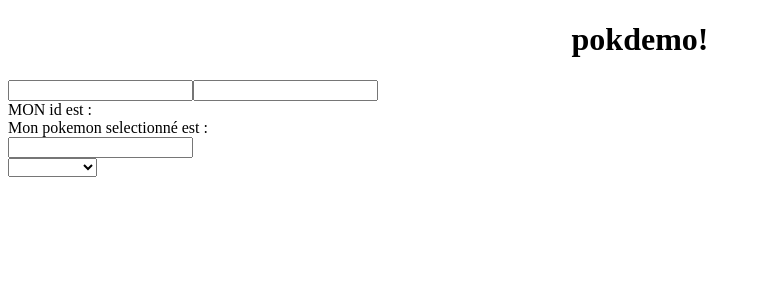
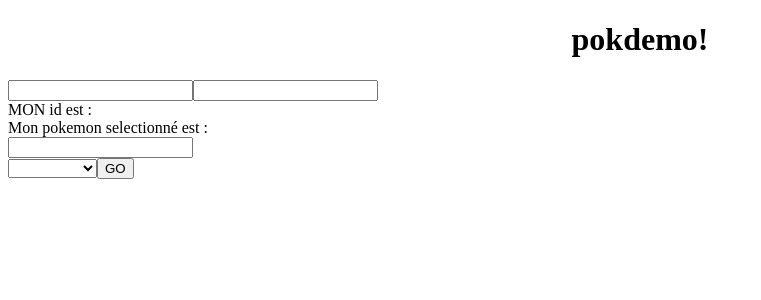
Before and after one commit to soule018/GLI_TP1, an Angular app: page / in a window 1280 px wide. Shown: the top 300 px of the page, without its empty margins (0-761 px from the left). Built offline with nearby package versions, Linux system fonts and the light colour scheme.

Commit message:
Question 9

```diff
--- a/src/app/my-component/my-component.component.html
+++ b/src/app/my-component/my-component.component.html
@@ -14,3 +14,4 @@
         <option [value]="poke.id"
         *ngFor="let poke of pok | filterPokemonPipe:'name':searchPokeName">             {{poke.name}}</option>
       </select>
+      <button (click)="go()" >GO</button>
--- a/src/app/my-component/my-component.component.ts
+++ b/src/app/my-component/my-component.component.ts
@@ -22,5 +22,8 @@
 
   ngOnInit(): void {
   }
+  go(){
+    console.log (this.selectedPockeId);
+  }
 
 }
```
